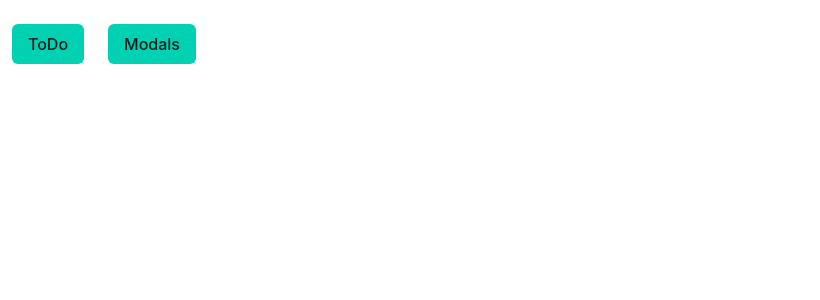
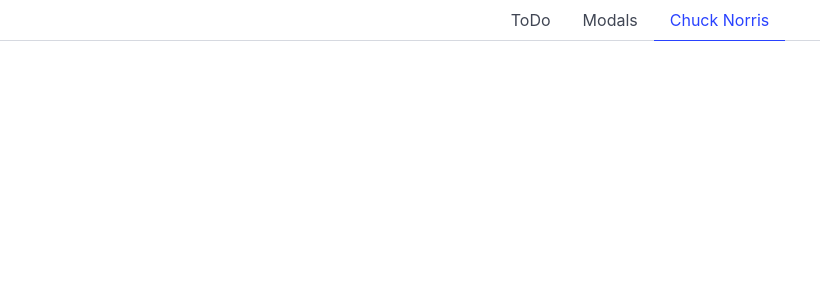
Before and after one commit to user99775533LiterallyPredictedThis/learnnode, a Vue app: page /chuck in a window 1280 px wide. Before the commit this address had no page. Shown: the top 300 px of the page, without its empty margins (0-820 px from the left). Built offline with nearby package versions, Linux system fonts and the light colour scheme.

Commit message:
Add RouterTabs component

```diff
--- a/src/App.vue
+++ b/src/App.vue
@@ -1,7 +1,8 @@
 <script setup>
+import RouterTabs from './components/RouterTabs.vue';
+
 </script>
 <template>
-  <RouterLink class="button is-primary mx-3 my-5" to="/">ToDo</RouterLink>
-  <RouterLink class="button is-primary mx-3 my-5"  to="/modals">Modals</RouterLink>
-  <RouterView></RouterView>
+<RouterTabs></RouterTabs>
+<RouterView></RouterView>
 </template>
--- /dev/null
+++ b/src/components/RouterTabs.vue
@@ -0,0 +1,14 @@
+<script setup>
+</script>
+
+<template>
+  <div class="tabs is-centered">
+    <ul>
+      <li
+        v-for="route in $router.getRoutes()"
+        :class="{ 'is-active': route.path === $route.path }">
+        <RouterLink :to="route.path">{{ route.name }}</RouterLink>
+      </li>
+    </ul>
+  </div>
+</template>
--- a/src/index.js
+++ b/src/index.js
@@ -6,10 +6,12 @@ import { createWebHashHistory, createMemoryHistory, createWebHistory, createRout
 
 import Modals from './pages/Modals.vue';
 import ToDo from './pages/ToDo.vue';
+import ChuckNorris from './pages/ChuckNorris.vue';
 
 const routes = [
-  { path: '/', component: ToDo },
-  { path: '/modals', component: Modals },
+  { path: '/', component: ToDo, name: 'ToDo' },
+  { path: '/modals', component: Modals, name: 'Modals' },
+  { path: '/chuck', component: ChuckNorris, name: 'Chuck Norris' },
 ];
 
 export const router = createRouter({
--- /dev/null
+++ b/src/pages/ChuckNorris.vue
@@ -0,0 +1,6 @@
+<script setup>
+</script>
+
+<template>
+
+</template>
```
